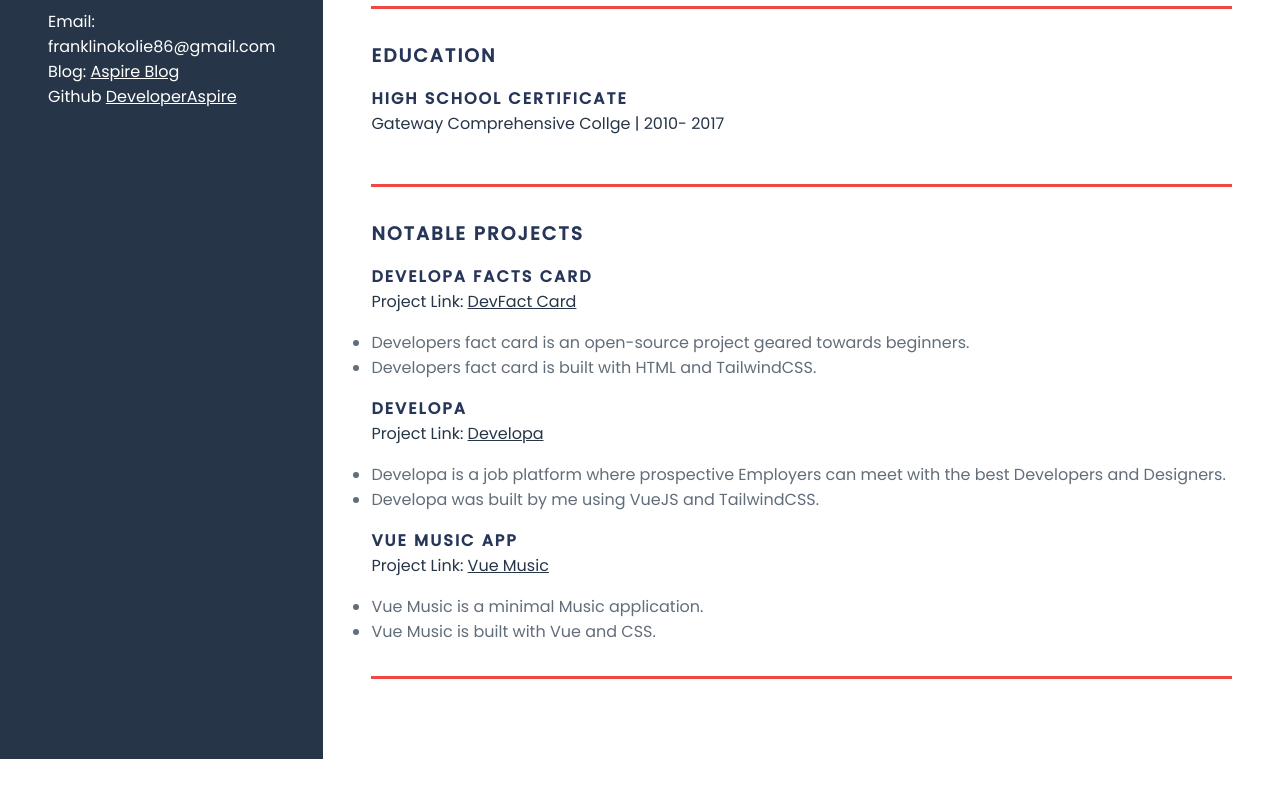
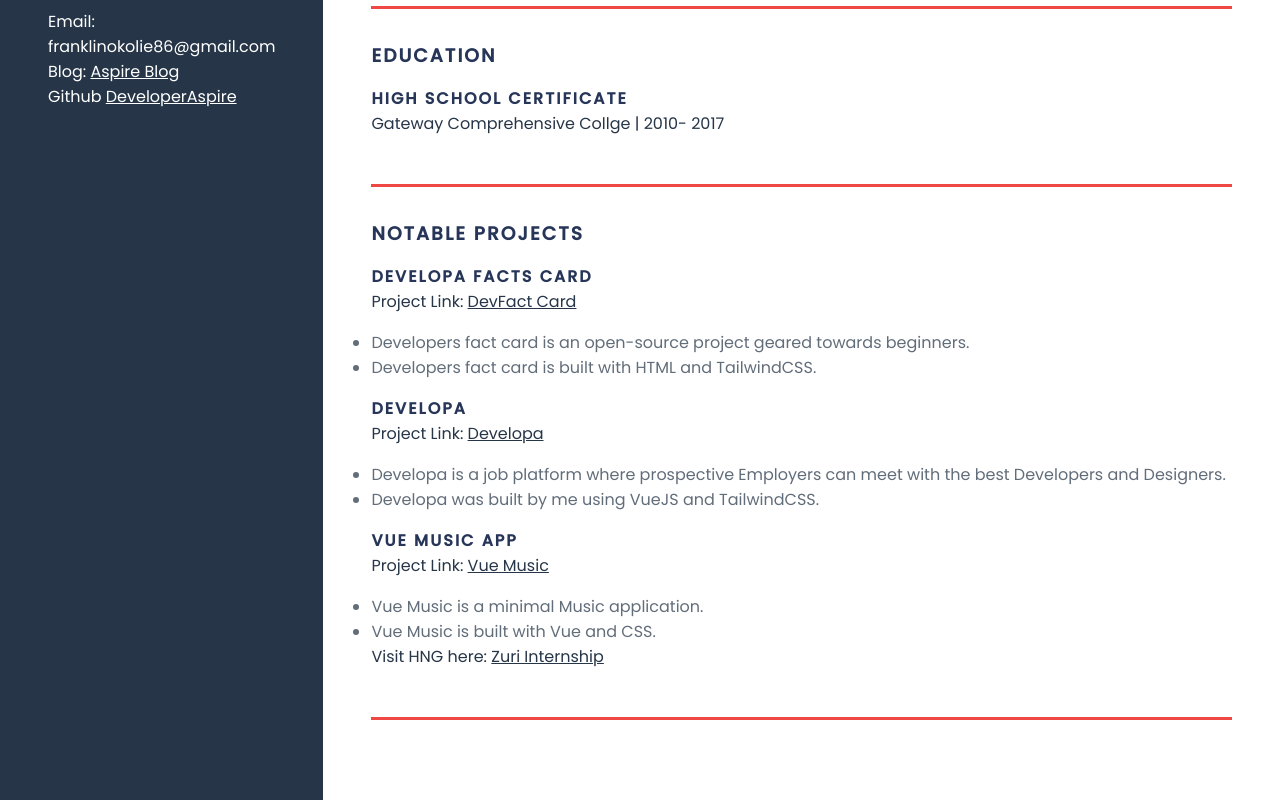
Before and after one commit to DeveloperAspire/my-resume, a plain HTML site: page index.html in a window 1280 px wide. Shown: the part 833-1633 px from the top of the page. Before the commit the page ends 1592 px from the top, so only its background shows below. Drawn offline with nearby package versions, Linux system fonts and the light colour scheme.

Commit message:
Added the Zuri link

```diff
--- a/index.html
+++ b/index.html
@@ -156,6 +156,7 @@
               <li>Vue Music is a minimal Music application.</li>
               <li>Vue Music is built with Vue and CSS.</li>
             </ul>
+             <p>Visit HNG here: <a href="https://internship.zuri.team/">Zuri Internship</a></p>
           </div>
         </div>
       </div>
```
